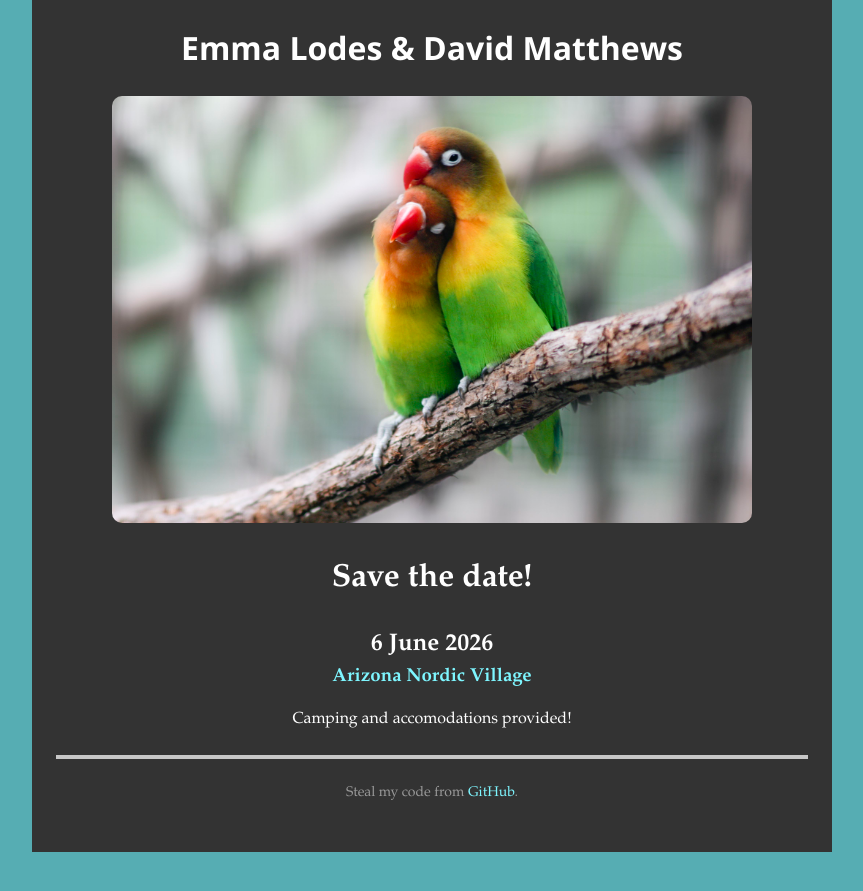
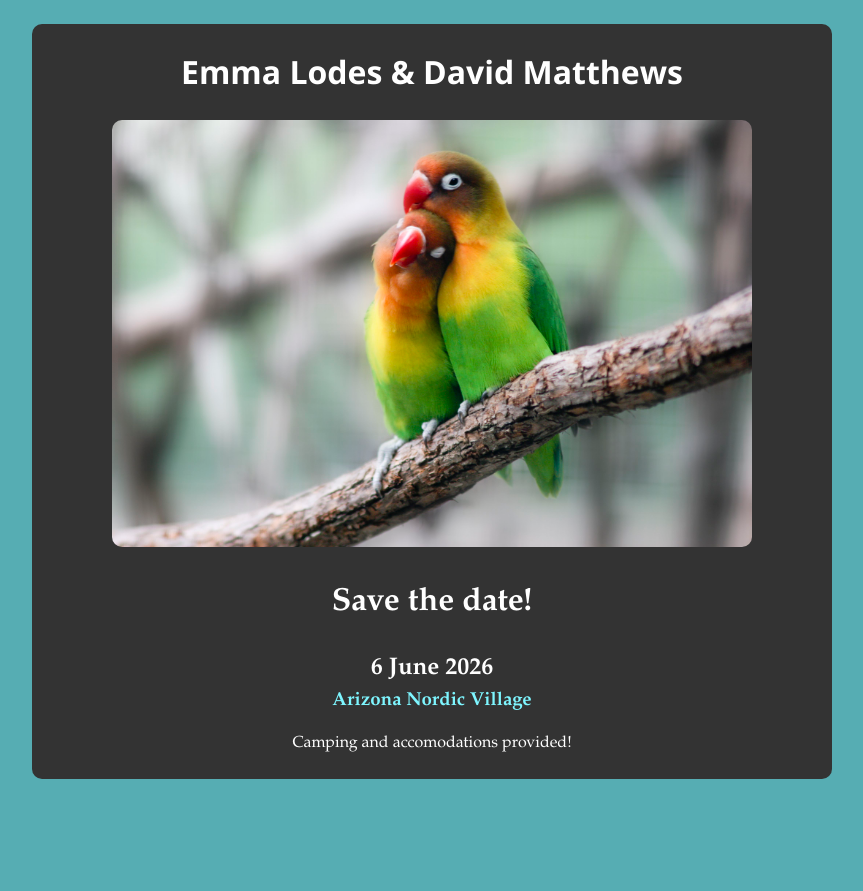
Before and after one commit to dirtbirb/save-the-date, a Jekyll site: the page built from index.html, in a window 1280 px wide. Shown: the top 891 px of the page, without its empty margins (208-1071 px from the left). Built offline with Jekyll 4.4.1, drawn with Linux system fonts in a browser that asks for light colours; nearby versions of some CDN libraries.

Commit message:
add margin and radius

```diff
--- a/_layouts/savethedate.html
+++ b/_layouts/savethedate.html
@@ -21,10 +21,6 @@
       <p class="text">Camping and accomodations provided!</p>
     </div>
 
-    <footer class="page-footer">
-      <p class="footer-line">Steal my code from <a href="https://github.com/dirtbirb/save-the-date">GitHub</a>.
-      </p>
-    </footer>
   </div>
 </body>
 
--- a/_sass/_base.scss
+++ b/_sass/_base.scss
@@ -45,10 +45,11 @@ h3 {
 }
 
 .wrapper {
+  @include border-radius(10px);
   background: $gray;
   max-width: 800px;
   padding: 0 24px;
-  margin: 0 auto;
+  margin: 24px auto;
   zoom: 1;
 }
 
```
